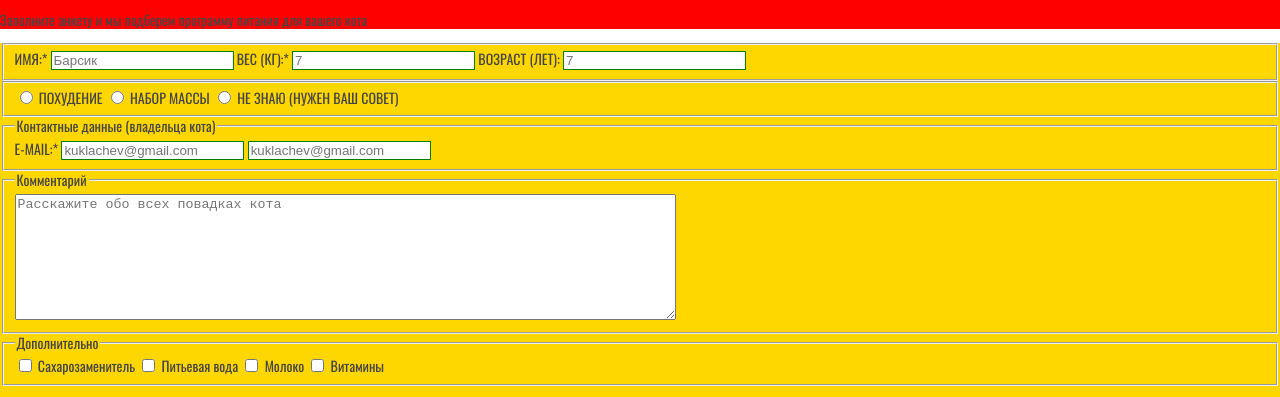
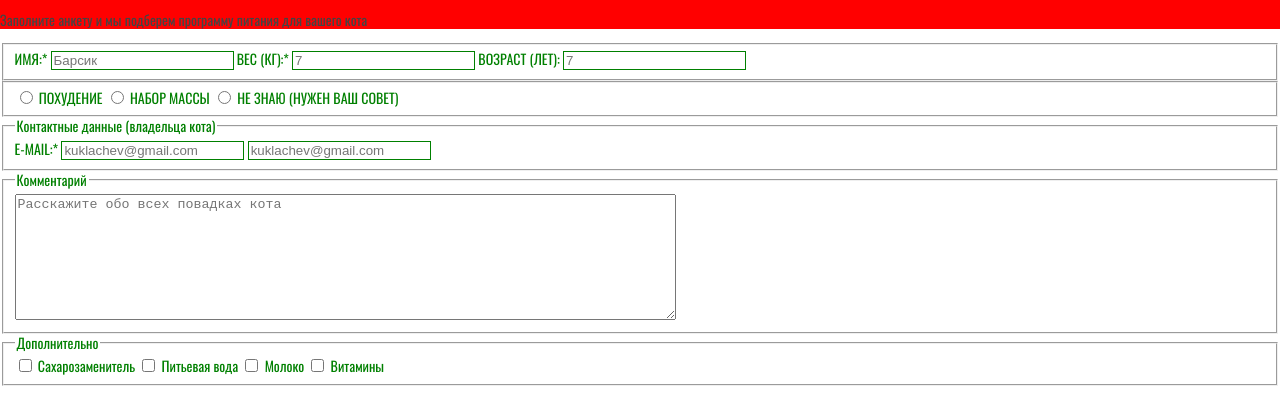
Before and after one commit to ElenaSolovyeva/966527-cat-energy-19, a website: page source/form.html in a window 1280 px wide. Shown: the part 381-778 px from the top of the page. Drawn offline with nearby package versions, Linux system fonts and the light colour scheme; files that its build step writes are made by us from their sources; files whose address does not match are found by name.

Commit message:
Some changes

```diff
--- a/source/sass/blocks/query-form.scss
+++ b/source/sass/blocks/query-form.scss
@@ -1,5 +1,5 @@
 .query-form {
-  background-color: gold;
+  color: green;
 }
 
 .query-form__label {
```
